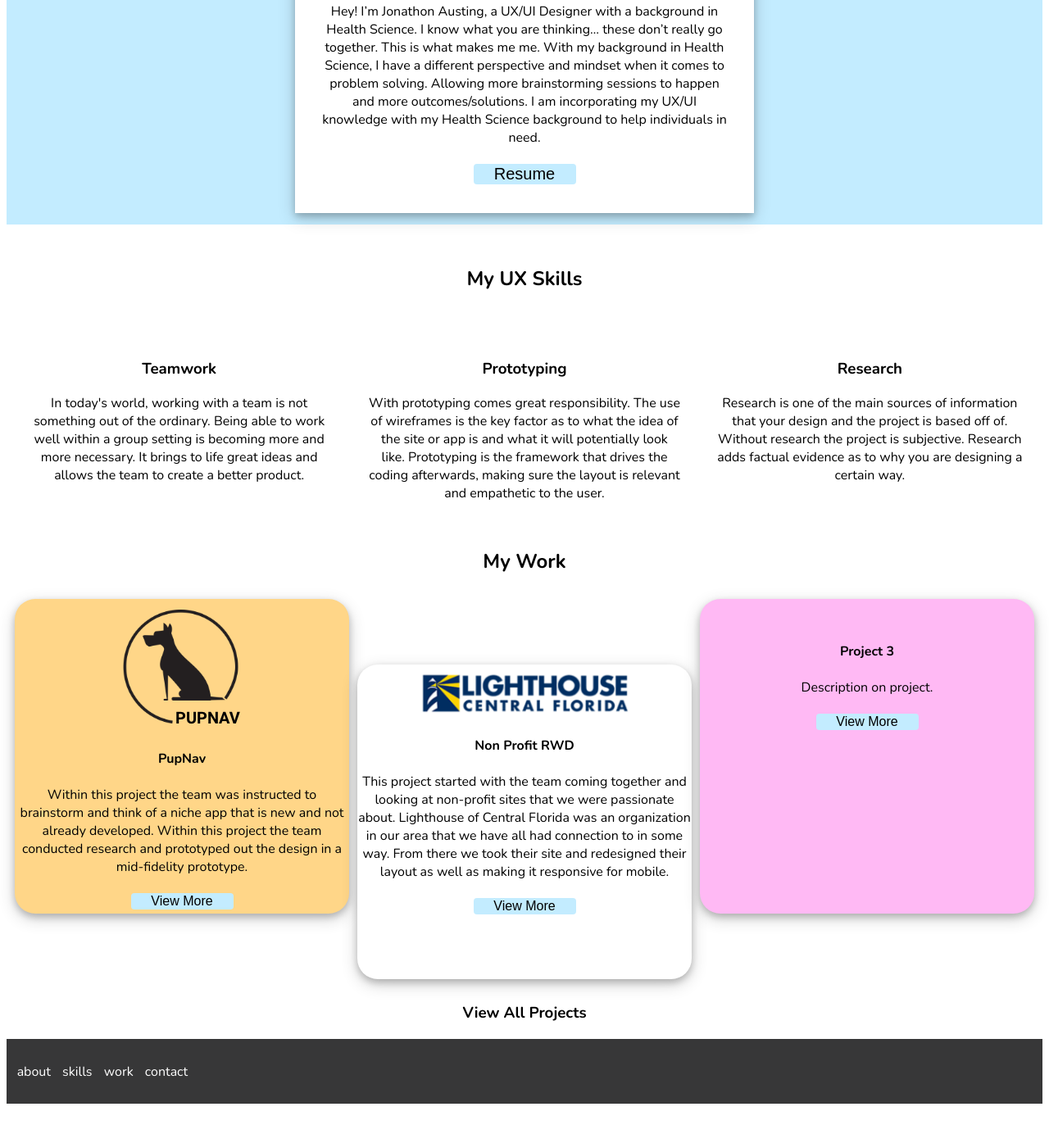
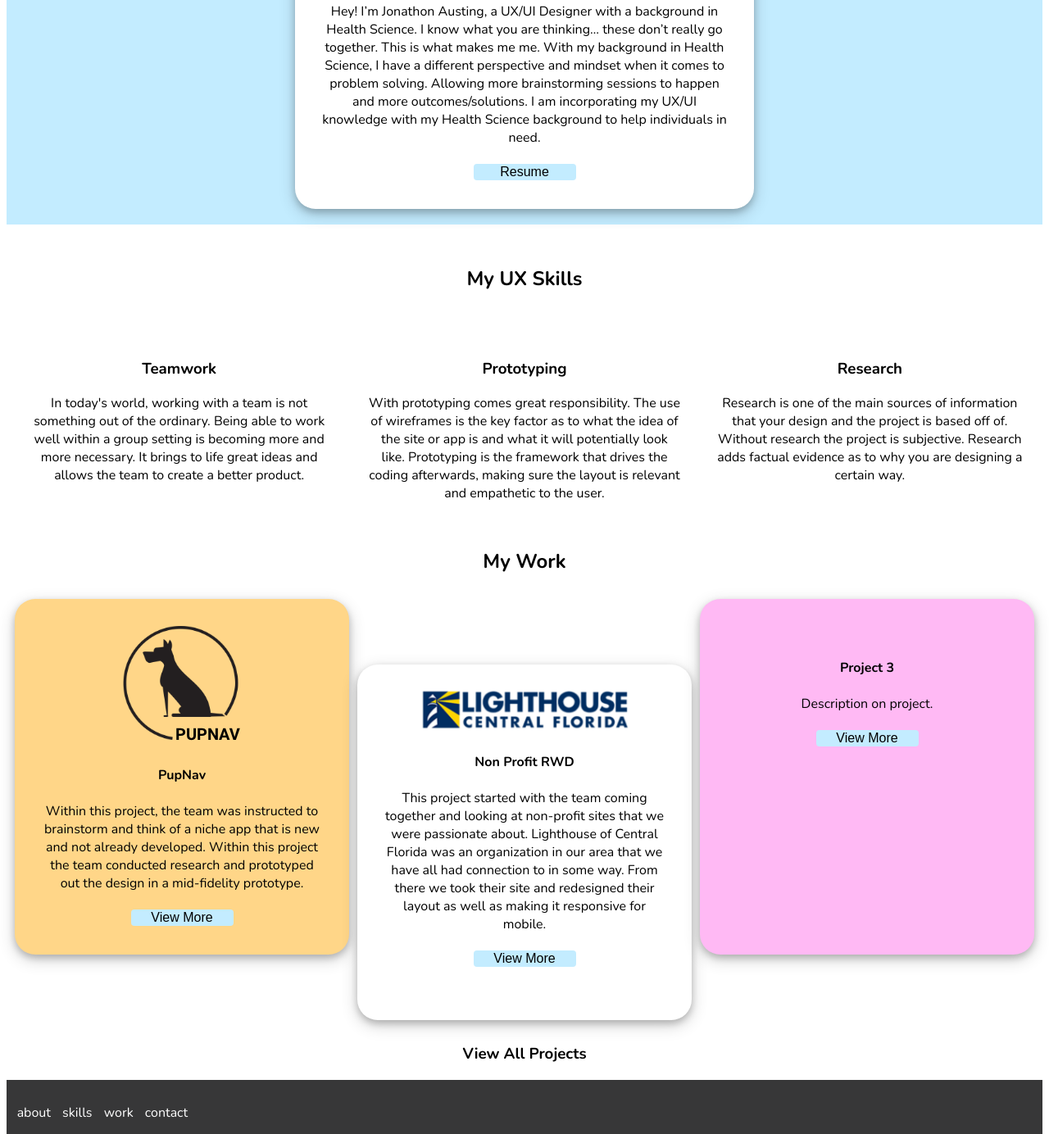
Before and after one commit to JonathonAusting/UX_UI_HW_19, a plain HTML site: page index.html in a window 1280 px wide. Shown: the part 464-1848 px from the top of the page at 82% size. Before the commit the page ends 1819 px from the top, so only its background shows below. Drawn offline with nearby package versions, Linux system fonts and the light colour scheme.

Commit message:
Changed buttons and hero card. Typo in html fixed

```diff
--- a/css/style.css
+++ b/css/style.css
@@ -47,6 +47,7 @@ li {
     text-align: center;
     background-color: white;
     padding: 30px;
+    border-radius: 25px;
     box-shadow: 0 4px 8px 0 rgba(0, 0, 0, 0.2), 0 6px 20px 0 rgba(0, 0, 0, 0.19);
 }
 
@@ -57,7 +58,7 @@ li {
     background-color: #C3ECFF;
     border: none;
     text-align: center;
-    font-size: 20px;
+    font-size: 16px;
     width: 125px;
     transition: all 0.5s;
     cursor: pointer;
@@ -70,7 +71,7 @@ li {
     transition: 0.5s;
 }
 .button span:after {
-    content: url(../images/Icon\ feather-download.png);
+    content: '\00bb';
     position: absolute;
     opacity: 0;
     top: 0;
@@ -118,21 +119,21 @@ li {
     grid-area: project1;
     background-color: #FFD688;
     border-radius: 25px;
-    padding-top: 10px;
+    padding: 30px;
     box-shadow: 0 4px 8px 0 rgba(0, 0, 0, 0.2), 0 6px 20px 0 rgba(0, 0, 0, 0.19);
 }
 .project2 {
     grid-area: project2;
     background-color: white;
     border-radius: 25px;
-    padding-top: 10px;
+    padding: 30px;
     box-shadow: 0 4px 8px 0 rgba(0, 0, 0, 0.2), 0 6px 20px 0 rgba(0, 0, 0, 0.19);
 }
 .project3 {
     grid-area: project3;
     background-color: #FFB9F4;
     border-radius: 25px;
-    padding-top: 10px;
+    padding: 30px;
     box-shadow: 0 4px 8px 0 rgba(0, 0, 0, 0.2), 0 6px 20px 0 rgba(0, 0, 0, 0.19);
 }
 .pro-button {
--- a/index.html
+++ b/index.html
@@ -60,7 +60,7 @@
                     <img src="images/PupNav-logo.png" alt="PupNav Logo">
                     <div>
                         <h4>PupNav</h4>
-                        <p>Within this project the team was instructed to brainstorm and think of a niche app that is new and not already developed. Within this project the team conducted research and prototyped out the design in  a mid-fidelity prototype.</p>
+                        <p>Within this project, the team was instructed to brainstorm and think of a niche app that is new and not already developed. Within this project the team conducted research and prototyped out the design in  a mid-fidelity prototype.</p>
                         <button class="pro-button" style="vertical-align: middle"><span>View More</span></button>
                     </div>
                 </div>
```
